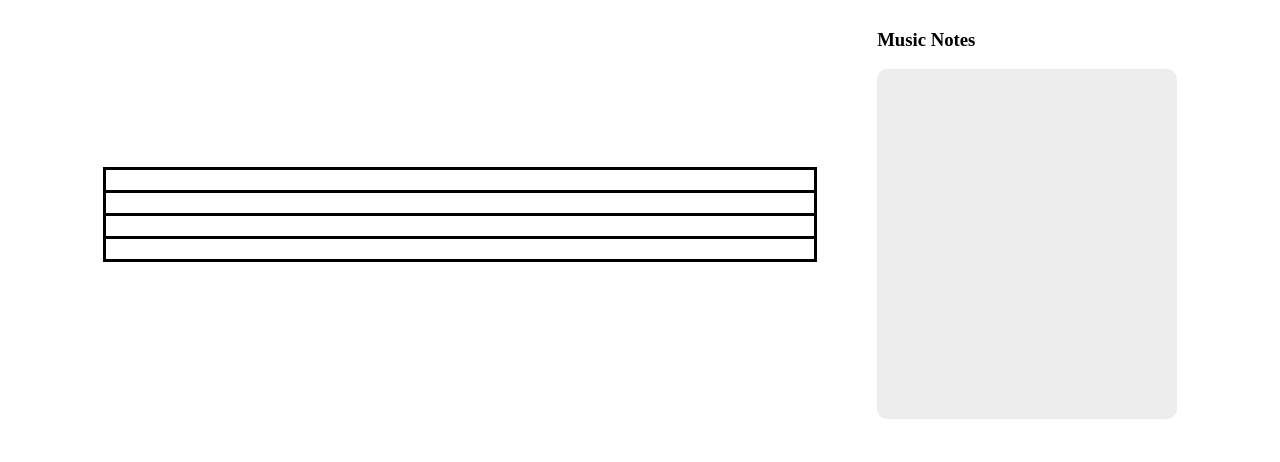
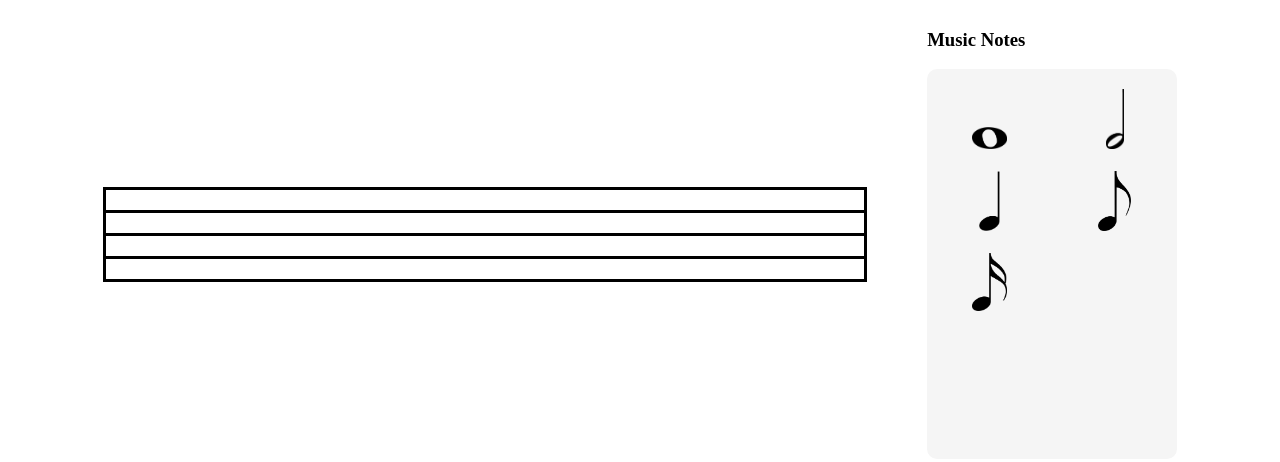
Before and after one commit to billwang115/SheetCloud.js, a plain HTML site: page pub/examples.html in a window 1280 px wide. Drawn offline with Linux system fonts and the light colour scheme.

Commit message:
added notes list

```diff
--- a/pub/js/SheetCloud.css
+++ b/pub/js/SheetCloud.css
@@ -6,7 +6,7 @@
 
 .sheet {
   flex-basis: 80%;
-  min-width: 400px;
+  min-width: 500px;
   border-left: 3px solid black;
   border-right: 3px solid black;
 }
@@ -23,11 +23,38 @@
 
 .notesListContainer {
   flex-basis: 20%;
-  min-width: 300px;
+  min-width: 250px;
 }
 
 .notesList {
   border-radius: 10px;
-  background-color: #ededed;
+  background-color: #f5f5f5;
   height: 350px;
+  display: flex;
+  flex-direction: column;
+  row-gap: 22px;
+  padding: 20px 0px;
 }
+
+.notesListIcon {
+  width: auto;
+  max-width: 35px;
+  max-height: 60px;
+  object-fit: contain;
+}
+.notesListIcon:hover {
+  cursor: pointer;
+}
+
+.notesListRow {
+  display: flex;
+  width: 100%;
+  justify-content: flex-start;
+  align-items: flex-end;
+}
+
+.notesListRowItem {
+  flex-basis: 50%;
+  display: flex;
+  justify-content: center;
+}
--- a/pub/js/SheetCloud.js
+++ b/pub/js/SheetCloud.js
@@ -36,10 +36,13 @@ const SheetGenerator = (options) => {
     const sheetContainer = document.createElement("div");
     sheetContainer.className = "sheetContainer";
     sheetContainer.appendChild(sheet);
-    const notesElement = getNotesListElement();
-    sheetContainer.appendChild(notesElement);
 
     _self.sheet = sheetContainer;
+  };
+
+  _self.makeNotesList = () => {
+    const notesElement = getNotesListElement();
+    _self.sheet !== null && _self.sheet.appendChild(notesElement);
   };
 
   // private functions
@@ -62,7 +65,55 @@ const SheetGenerator = (options) => {
     listsElement.className = "notesList";
     listsContainer.appendChild(listsElement);
 
+    const list = generateNotesListsIcons(loadListsIcons());
+    list.forEach((element) => {
+      listsElement.appendChild(element);
+    });
+
     return listsContainer;
+  };
+
+  const loadListsIcons = () => {
+    let icons = {};
+    icons.wholeNote = "js/assets/whole_note.png";
+    icons.halfNote = "js/assets/half_note.png";
+    icons.quarterNote = "js/assets/quarter_note.png";
+    icons.eighthNote = "js/assets/eighth_note.png";
+    icons.sixteenthNote = "js/assets/sixteenth_note.png";
+    return icons;
+  };
+
+  const generateNotesListsIcons = (icons) => {
+    let iconsArray = Object.entries(icons).map(([key, value]) => {
+      const icon = document.createElement("img");
+      icon.src = value;
+      icon.alt = key;
+      icon.draggable = true;
+      icon.className = "notesListIcon";
+      return icon;
+    });
+
+    let iconsContainerArray = iconsArray.map((element) => {
+      const rowItem = document.createElement("div");
+      rowItem.className = "notesListRowItem";
+      rowItem.appendChild(element);
+      return rowItem;
+    });
+
+    let listRows = iconsContainerArray.map((element, index) => {
+      if (index % 2 === 0) {
+        const row = document.createElement("div");
+        row.className = "notesListRow";
+        row.appendChild(element);
+        index < iconsContainerArray.length - 1 &&
+          row.appendChild(iconsContainerArray[index + 1]);
+        return row;
+      }
+    });
+
+    listRows = listRows.filter((element) => element !== undefined);
+
+    return listRows;
   };
 
   return _self;
--- a/pub/js/examples.js
+++ b/pub/js/examples.js
@@ -2,6 +2,7 @@
 "use strict";
 const sg = SheetGenerator({});
 sg.makeSheet();
+sg.makeNotesList();
 const sheetContainer = document.createElement("div");
 sheetContainer.style = "width:85%; margin: 10px auto";
 sheetContainer.appendChild(sg.sheet);
```
Also changed, not shown: pub/js/assets/eighth_note.png (added), pub/js/assets/half_note.png (added), pub/js/assets/quarter_note.png (added), pub/js/assets/sixteenth_note.png (added), pub/js/assets/whole_note.png (added).
